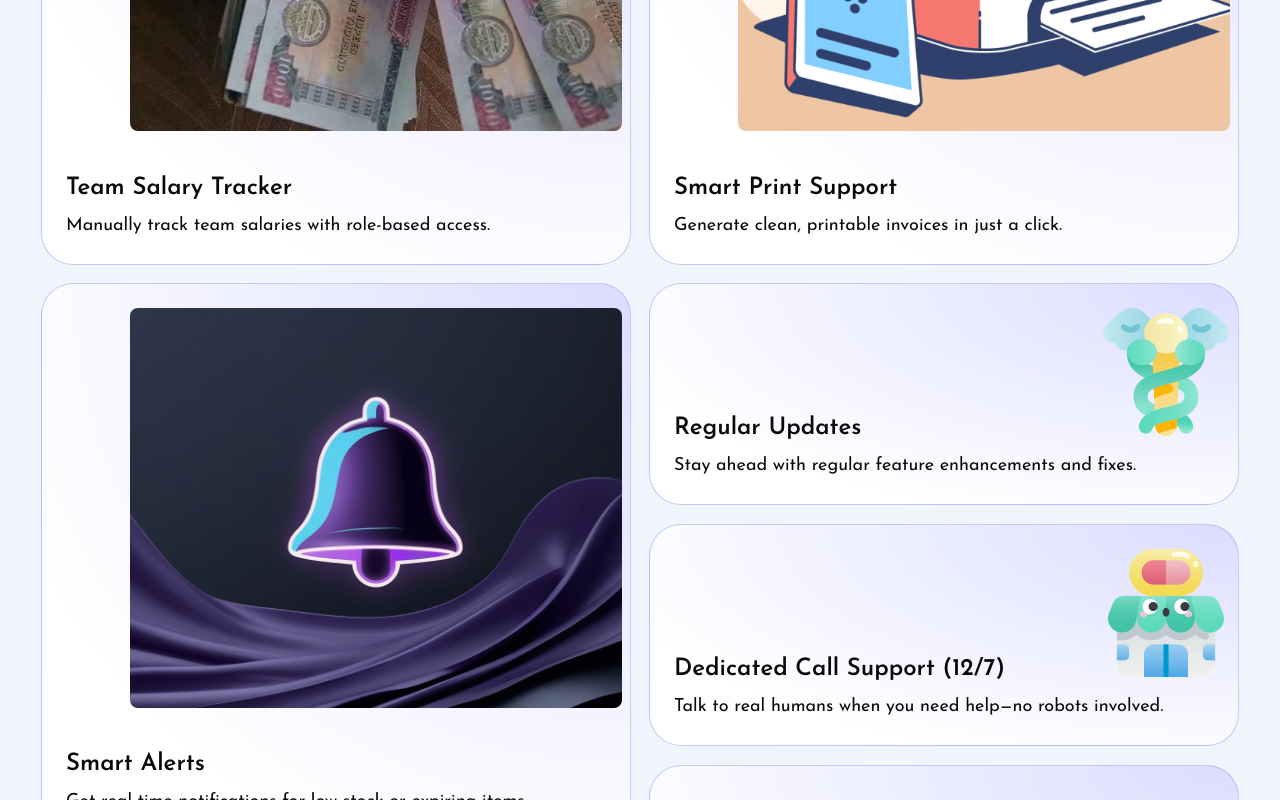
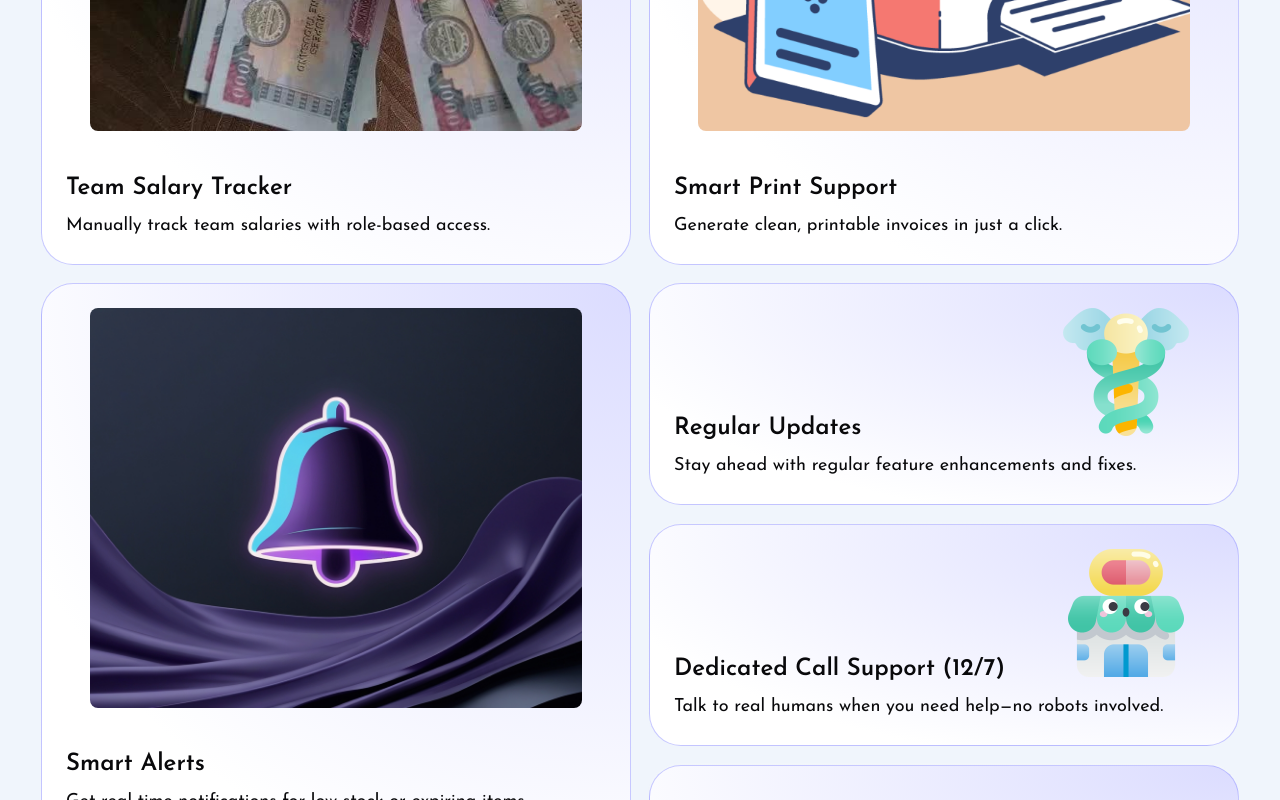
Before and after one commit to subooom/pharmacyxp-landing, a Next.js app: page / in a window 1280 px wide. Shown: the part 7604-8404 px from the top of the page. Built offline with nearby package versions, Linux system fonts and the light colour scheme; no server answers.

Commit message:
fix image issue

```diff
--- a/src/components/composits/GrowthFeatureCard/CardImage.tsx
+++ b/src/components/composits/GrowthFeatureCard/CardImage.tsx
@@ -35,7 +35,7 @@ function CardImage({
 
         <img
           className={cn(
-            "rounded-md mx-auto overflow-hidden z-0 -mr-10 object-cover",
+            "rounded-md mx-auto overflow-hidden z-0  object-cover",
             className,
           )}
           style={{ opacity, width, objectPosition }}
--- a/src/components/composits/GrowthFeatureCard/index.tsx
+++ b/src/components/composits/GrowthFeatureCard/index.tsx
@@ -142,7 +142,7 @@ const renderMap: Record<
         // height={100}
         image="/assets/images/customer-service.png"
         alt={item.title}
-        className="float-right h-12 md:h-24 lg:h-28 xl:h-32"
+        className="float-right h-12 md:h-24 lg:h-28 xl:h-32 -mr-10 lg:mr-0 md:mr-0"
         opacity={1}
         overlay={false}
       />
```
